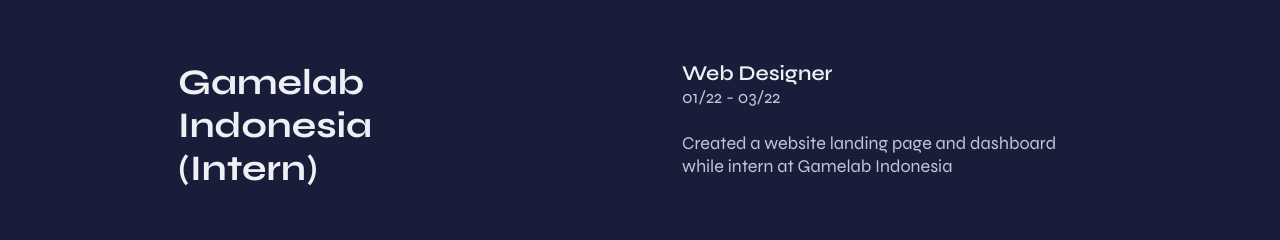
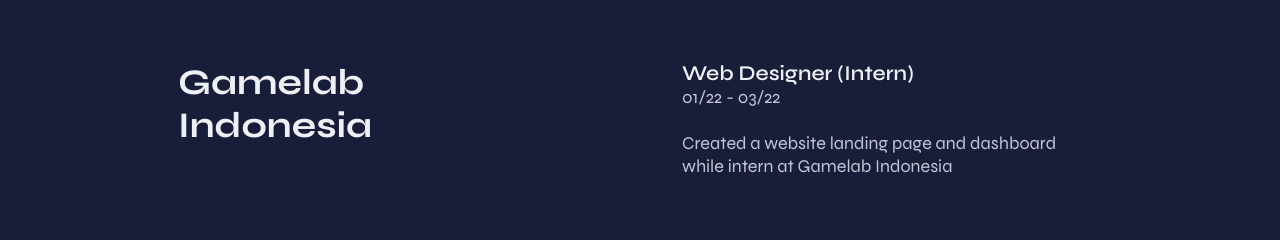
Before and after one commit to SendhiPrasetyo/drunkensendhi, a plain HTML site: page index.html in a window 1280 px wide. Shown: the part 3245-3485 px from the top of the page. Drawn offline with nearby package versions, Linux system fonts and the light colour scheme.

Commit message:
Update index.html

```diff
--- a/index.html
+++ b/index.html
@@ -160,9 +160,9 @@
                         </div>
                      </div>
                      <div class="experience__data grid">
-                        <h2 class="experience__company">Gamelab Indonesia (Intern)</h2>
+                        <h2 class="experience__company">Gamelab Indonesia</h2>
                         <div>
-                           <h3 class="experience_profession">Web Designer</h3>
+                           <h3 class="experience_profession">Web Designer (Intern)</h3>
                            <span class="experience__date">01/22 - 03/22</span>
                            <p class="experience__description">
                               Created a website landing page and dashboard while intern at Gamelab Indonesia
```
